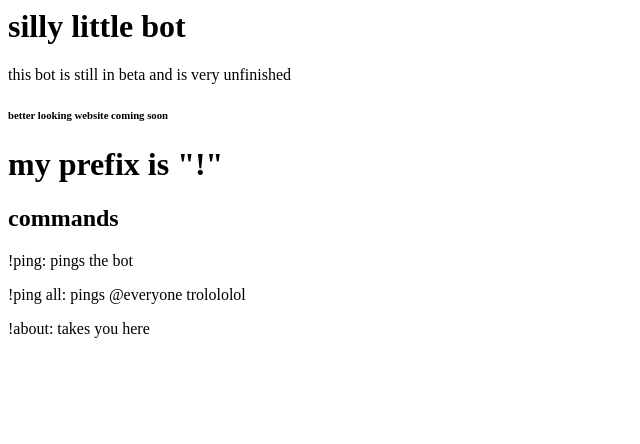
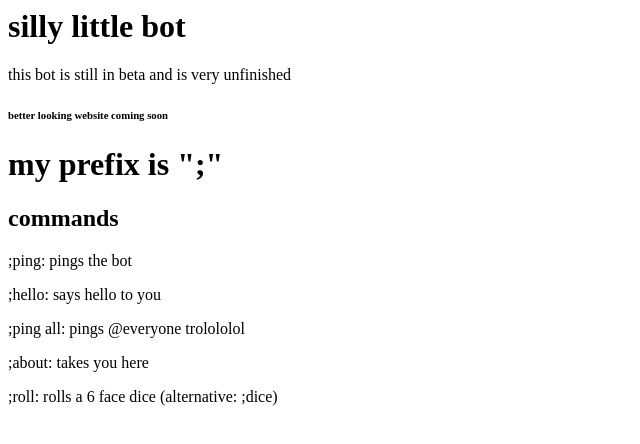
Before and after one commit to Marc92020/bedubation, a plain HTML site: page silly-little-bot/index.html in a window 1280 px wide. Shown: the whole page, without its empty margins (0-640 px from the left). Drawn offline with Linux system fonts and the light colour scheme.

Commit message:
Update index.html

```diff
--- a/silly-little-bot/index.html
+++ b/silly-little-bot/index.html
@@ -6,11 +6,13 @@
   <h1>silly little bot</h1>
   <p>this bot is still in beta and is very unfinished</p>
   <h6>better looking website coming soon</h6>
-  <h1>my prefix is "!"</h1>
+  <h1>my prefix is ";"</h1>
   <h2>commands</h2>
   <div>
-    <p>!ping: pings the bot</p>
-    <p>!ping all: pings @everyone trolololol</p>
-    <p>!about: takes you here</p>
+    <p>;ping: pings the bot</p>
+    <p>;hello: says hello to you</p>
+    <p>;ping all: pings @everyone trolololol</p>
+    <p>;about: takes you here</p>
+    <p>;roll: rolls a 6 face dice (alternative: ;dice)</p>
   </div>
 </body>
```
